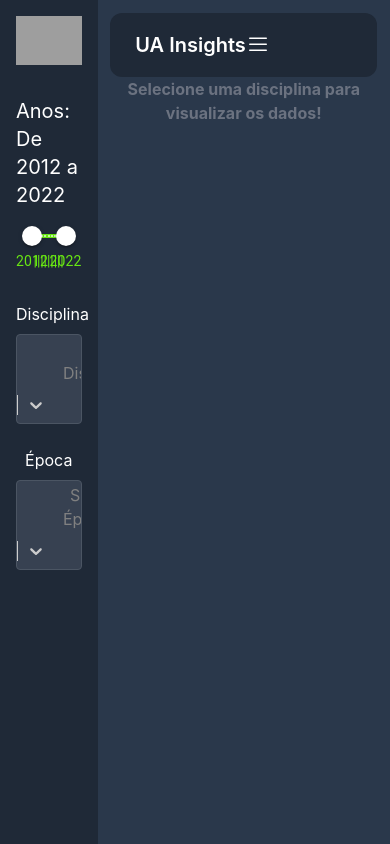
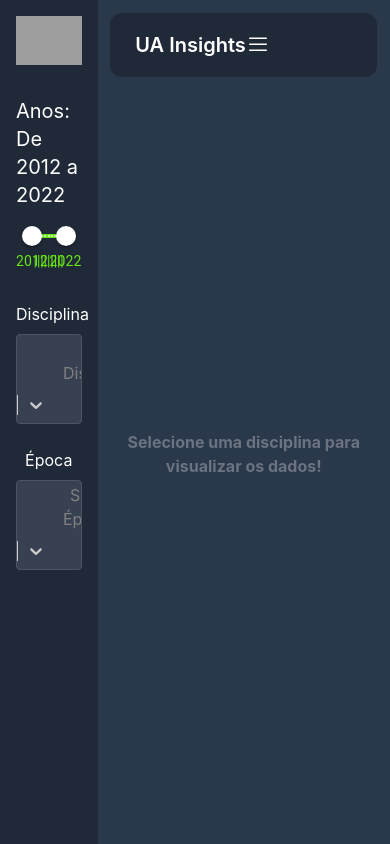
Before and after one commit to AfonsoLob/Visualizacao-de-Informacao, a React (Vite) app in the folder UA_Insights/: page /cadeira in a window 390 px wide. Built offline with nearby package versions, Linux system fonts and the light colour scheme; no server answers; grey boxes are pictures that could not be loaded.

Commit message:
responsividade

```diff
--- a/UA_Insights/src/pages/Cadeira.jsx
+++ b/UA_Insights/src/pages/Cadeira.jsx
@@ -13,7 +13,7 @@ const Cadeira = () => {
     return (
       <>
       {!selectedSubject ? (
-        <div className="flex items-center justify-center">
+        <div className="flex items-center justify-center flex-1">
           <h2 className="text-gray-500 font-bold">Selecione uma disciplina para visualizar os dados!</h2>
         </div>
       ) : (
--- a/UA_Insights/src/pages/Curso.jsx
+++ b/UA_Insights/src/pages/Curso.jsx
@@ -13,7 +13,7 @@ const Curso = () => {
     return (
       <>
       {!selectedCurso ? (
-        <div className="flex items-center justify-center">
+        <div className="flex items-center justify-center flex-1">
           <h2 className="text-gray-500 font-bold">Selecione um curso para visualizar os dados!</h2>
         </div>
       ) : (
--- a/UA_Insights/src/pages/Departamento.jsx
+++ b/UA_Insights/src/pages/Departamento.jsx
@@ -10,7 +10,7 @@ const Curso = () => {
     return (
       <>
       {!selectedDepartamento ? (
-        <div className="flex items-center justify-center">
+        <div className="flex items-center justify-center flex-1">
           <h2 className="text-gray-500 font-bold">Selecione um departamento para visualizar os dados!</h2>
         </div>
       ) : (
--- a/UA_Insights/src/pages/Universidade.jsx
+++ b/UA_Insights/src/pages/Universidade.jsx
@@ -4,7 +4,6 @@ import ApprovalLineChart from "../components/universidade/ApprovalLineChart";
 import StudentsDepartmentHeatmap from "../components/universidade/StudentsDepartmentHeatmap";
 
 const Universidade = () => {
-    const csvFile = "/notas-alunos-2012-2022-corrigido.csv";
 
     return (
       <div className="grid grid-cols-2 gap-5 justify-evenly items-center h-auto mt-5">
```
